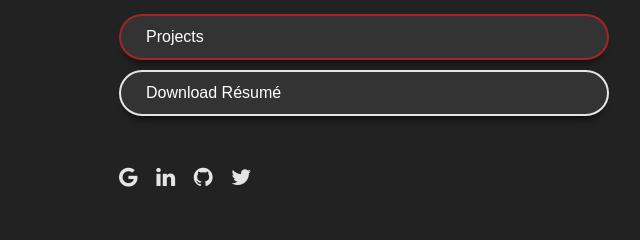
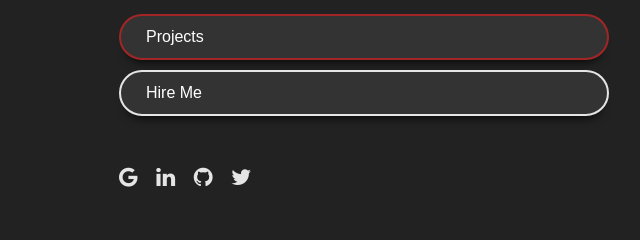
Before and after one commit to NukeVdnt/Portfolio-Site, a plain HTML site: page index.html in a window 1280 px wide. Shown: the part 724-964 px from the top of the page, 271-911 px from the left. Drawn offline with nearby package versions, Linux system fonts and the light colour scheme.

Commit message:
Update index.html
adding resume

```diff
--- a/index.html
+++ b/index.html
@@ -49,7 +49,7 @@
             </p>
             <div class="btn-grp">
               <a href="#projects" class="btn active">Projects</a>
-              <a href="#" class="btn">Download Résumé</a>
+              <a href="https://drive.google.com/file/d/1oxPN0QfL6dEYIeAzrgdbdJ9CEwYGZhm8/view?usp=sharing" target="_blank" class="btn">Hire Me</a>
             </div>
 
             <div class="social">
```
